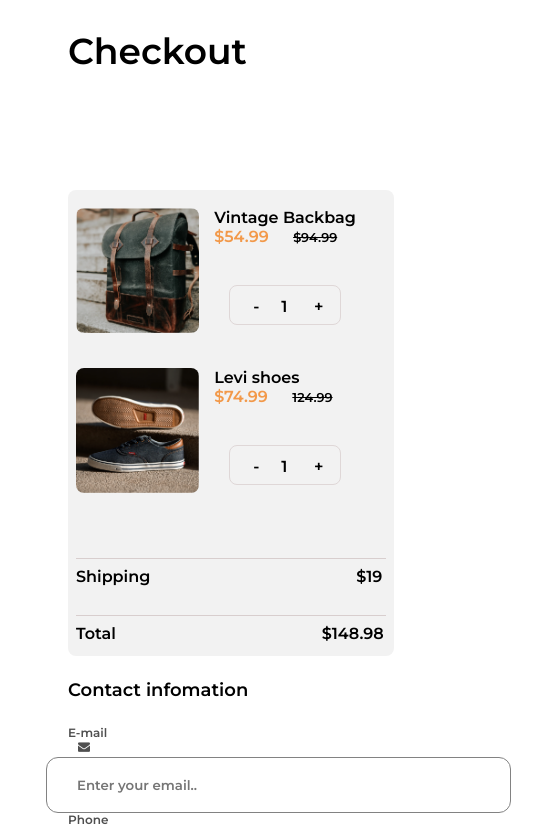
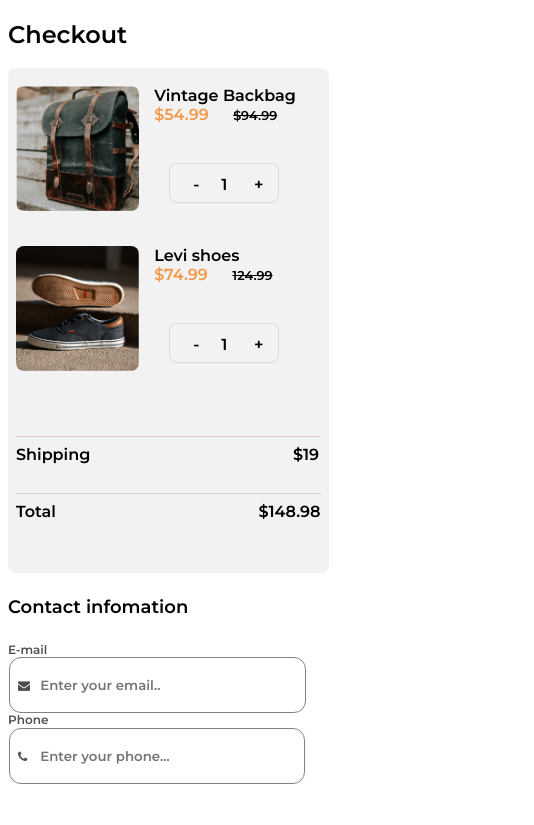
Before and after one commit to Gopalkrishna-art/Form, a website: page index.html in a window 390 px wide. Shown: the top 825 px of the page, 534 px wide, since content can reach past the window. Drawn offline with Linux system fonts and the light colour scheme.

Commit message:
Css updated

```diff
--- a/project3.css
+++ b/project3.css
@@ -188,26 +188,40 @@
 margin-top: 40px;
 }
 
-@media only screen and (max-width: 740px) {
-
+@media only screen and (max-width: 415px) {
+header > h2{
+margin-left: 0px;
+font-weight: 600;
+font-style: normal;
+font-size: 24px;
+line-height: 29.26px;
+}
 .container{
 flex-direction: column;
 }
-header{
 
-}
 .left{
 order: 1;
 }
 
 .sectionB,.left{
-margin-left: 60px;
+margin-left: 0px;
 }
-header > h2 {
-margin-left: 60px;
+.sectionB{
+margin-top: -52px;
+width: 305px;
+height: 489px;
 }
 footer{
 margin-top: 10px;
 }
-
+.left label{
+width: 299px;
 }
+input,select {
+width: 297px;
+}
+button{
+margin-left: 127px;
+}
+}
```
Also changed, not shown: index.html (+1 -1 lines).
